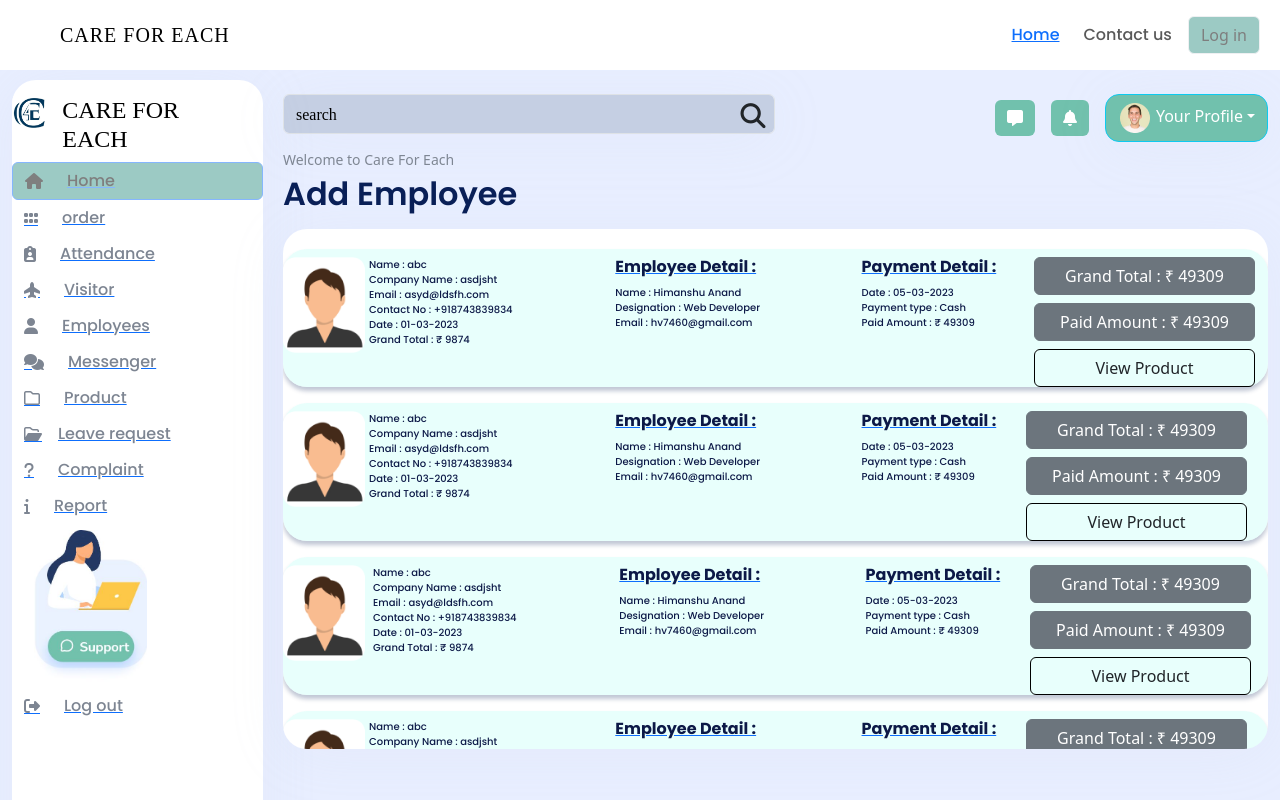
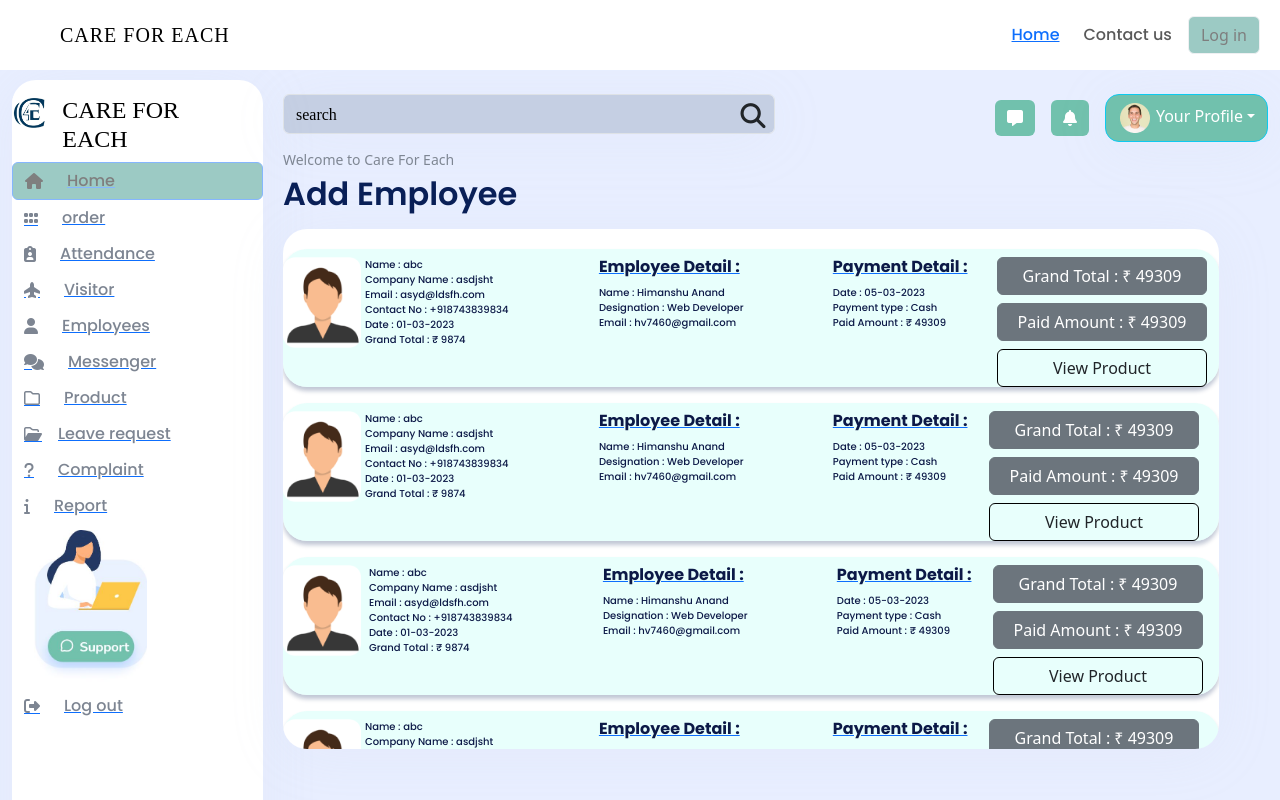
Before and after one commit to Raval-Nayan/Github, a React (Create React App) app: page /orderdetails in a window 1280 px wide. Shown: the top 800 px of the page. Built offline with nearby package versions, Linux system fonts and the light colour scheme.

Commit message:
file change

```diff
--- a/src/css/orderdetails.css
+++ b/src/css/orderdetails.css
@@ -15,7 +15,7 @@
   background-color: #ffffff;
   box-shadow: 0px 6px 58px rgba(196, 203, 214, 0.103611);
   border-radius: 24px;
-
+  width: 95%;
   height: 65vh;
   overflow: scroll;
 }
```
